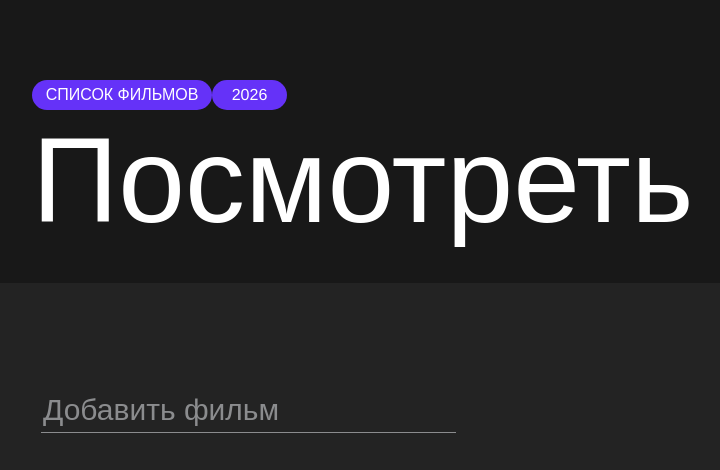
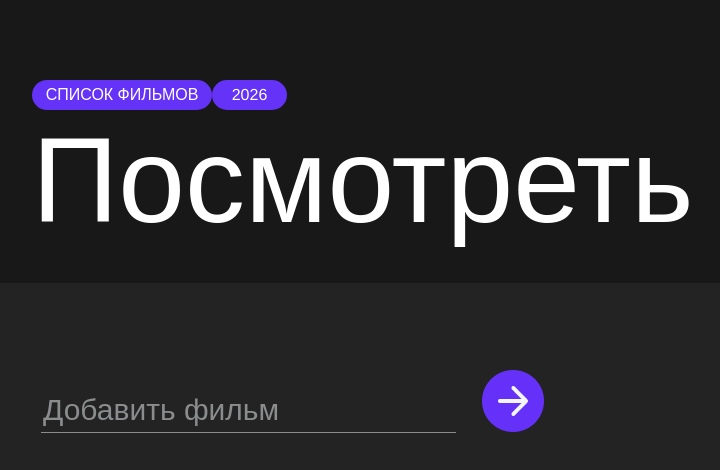
Before and after one commit to Artem4511/moive-list, a plain HTML site: page index.html in a window 1280 px wide. Shown: the whole page, without its empty margins (217-937 px from the left). Drawn offline with nearby package versions, Linux system fonts and the light colour scheme; the site is published under a folder, as on GitHub Pages, so addresses that start at the root find nothing.

Commit message:
Update movielist.css
display button (add film)

```diff
--- a/css/movielist.css
+++ b/css/movielist.css
@@ -43,7 +43,7 @@
   display: flex;
   width: 62px;
   height: 62px;
-  background: url(/images/btn.png) no-repeat center;
+  background: url(../images/btn.png) no-repeat center;
   justify-content: center;
   align-items: center;
 }
@@ -51,7 +51,7 @@
 .btn-image2 {
   width: 30px;
   height: 30px;
-  background: url(/images/arrow.png) no-repeat center center;
+  background: url(../images/arrow.png) no-repeat center center;
 }
 
 .movielist-wrapper {
```
